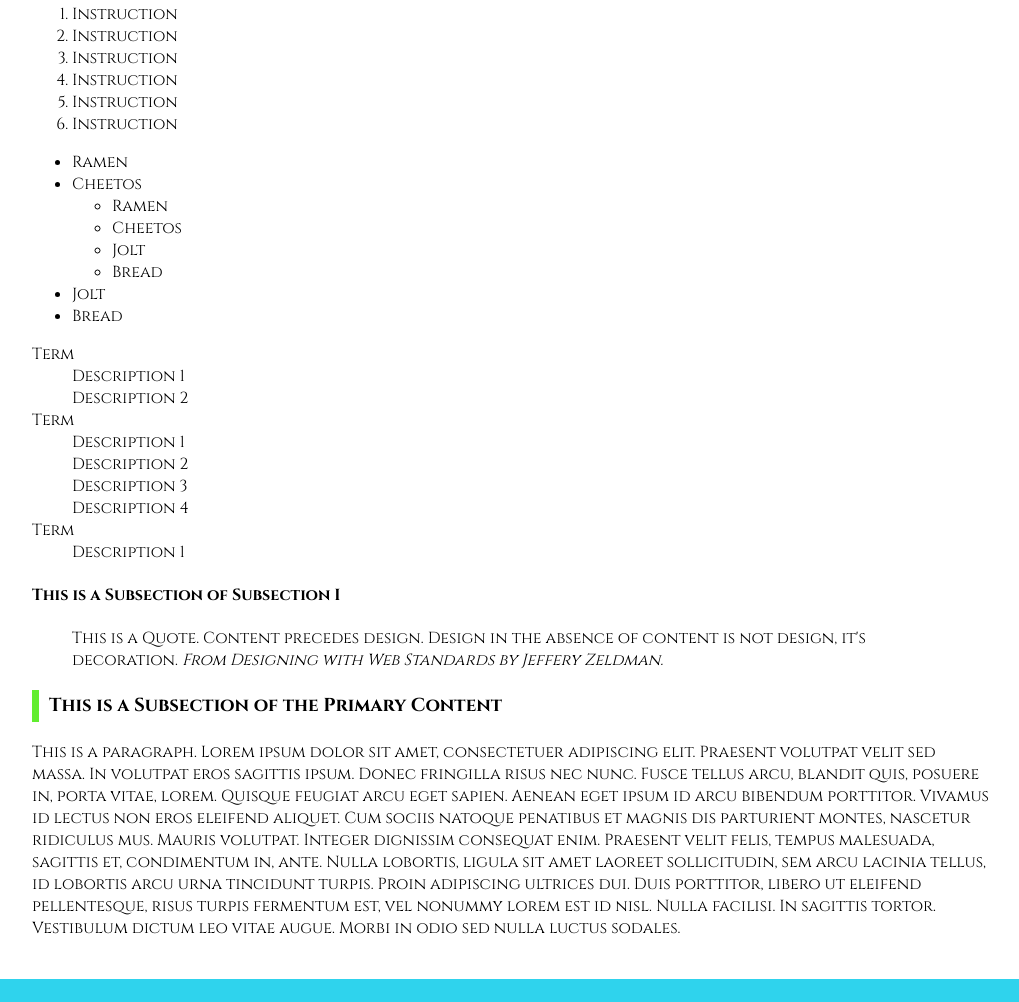
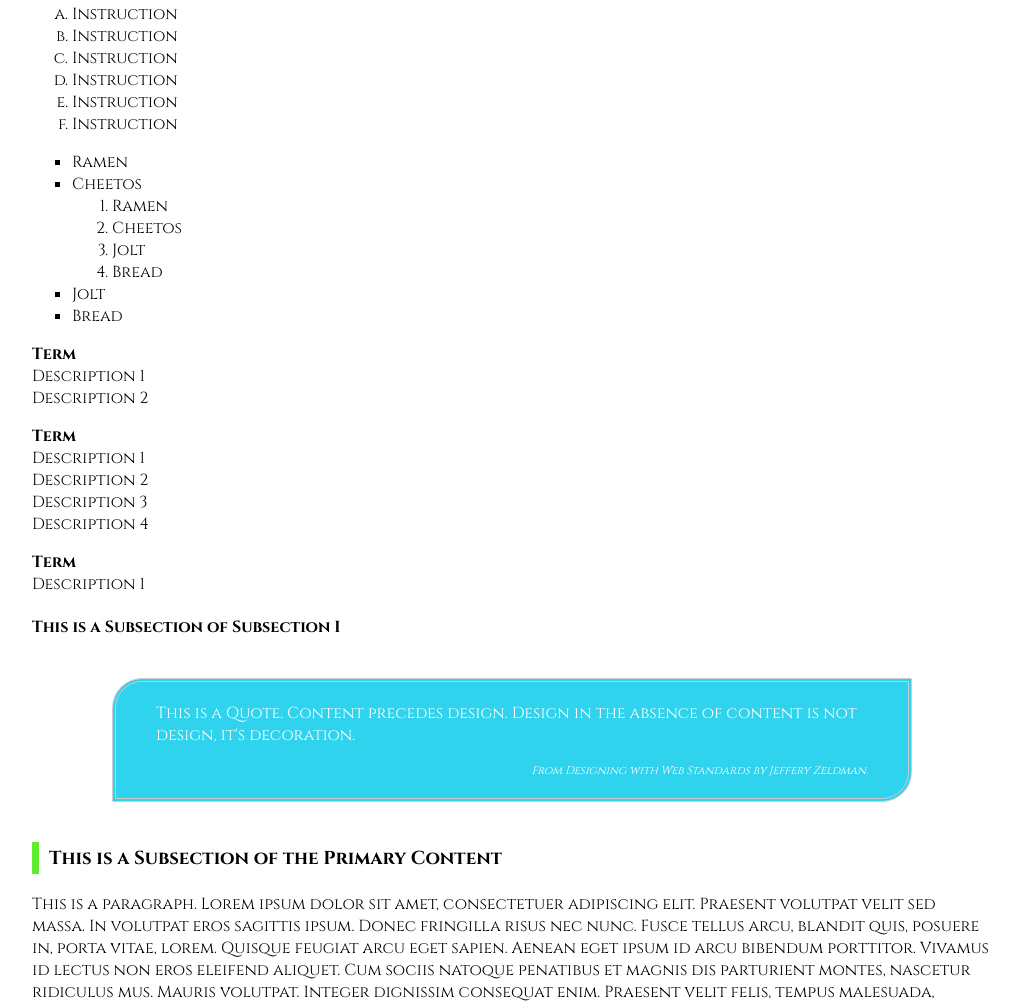
Before and after one commit to DillonJR/ifsc-1310, a plain HTML site: page css-demo/index.html in a window 1280 px wide. Shown: the part 2076-3078 px from the top of the page, without its empty margins (128-1147 px from the left). Drawn offline with Linux system fonts and the light colour scheme.

Commit message:
finished up CSS

```diff
--- a/css-demo/assets/css/style.css
+++ b/css-demo/assets/css/style.css
@@ -224,6 +224,47 @@ td{
 }
 
 
+#practice ol{
+  list-style-type: lower-alpha;
+}
+
+#practice ul{
+  list-style-type:square;
+}
+
+#practice ul li ul{
+  list-style-type:disk;
+}
+
+#practice dt{
+  font-weight:bold;
+}
+
+#practice dd{
+  margin:0;
+}
+
+dd + dt{
+  margin-top:1rem;
+}
+
+blockquote {
+  border: 4px double #ccc;
+  padding: 20px 40px;
+  background-color: #2FD3ED;
+  color:#fff;
+  border-radius: 30px 0;
+  margin: 40px 80px;
+  line-height: 1.4;
+}
+
+cite{
+  display:block;
+  text-align:right;
+  font-size:.7rem;
+  margin-top:1rem;
+}
+
 
 aside[role="complementary"]{
   background-color: #2FD3ED;
```
